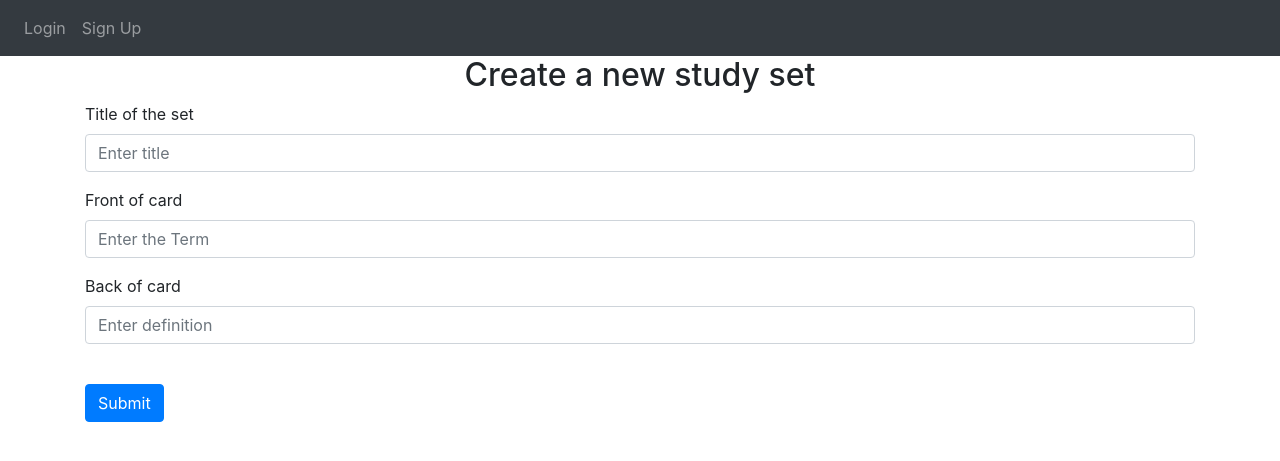
After one commit to Cory-Avrutis/Free-Quizlet, a Flask app: template website/templates/create_set.html in a window 1280 px wide. The commit adds this page. Shown: the top 461 px of the page. Run offline with Flask 2, Linux system fonts and the light colour scheme; the template is opened without the code that fills it, so the values that code supplies are empty; some libraries are stand-ins or nearby versions.

Commit message:
Add input for card set creation

```diff
--- /dev/null
+++ b/website/templates/create_set.html
@@ -0,0 +1,55 @@
+{% extends "base.html" %}
+
+<!-- Overriding TITLE Block from base.html -->
+{% block title %}Login{% endblock %}
+
+<!-- Overriding CONTENT Block from base.html -->
+{% block content %}
+
+<!-- Form for card creation (sends POST) -->
+<form method="POST">
+    <h2 align="center">Create a new study set</h2>
+
+    <!-- Title of the set  -->
+
+    <div class="form-group">
+        <label for="Title">Title of the set</label>
+        <input
+            type="text"
+            class="form-control"
+            id="Title"
+            name="Title of the set"
+            placeholder="Enter title"/>
+    </div>
+
+
+
+    <!-- Front of card -->
+    <div class="form-group">
+        <label for="Term">Front of card</label>
+        <input
+            type="text"
+            class="form-control"
+            id="Term"
+            name="Term of the card"
+            placeholder="Enter the Term"/>
+    </div>
+
+    <!-- Back of card -->
+    <div class="form-group">
+        <label for="Definition">Back of card</label>
+        <input
+            type="text"
+            class="form-control"
+            id="Definition"
+            name="Definition of the card"
+            placeholder="Enter definition"/>
+        </div>
+        <br />
+
+        <button type="submit" class="btn btn-primary">Submit</button>
+
+</form>
+
+
+{% endblock %}
--- a/website/templates/login.html
+++ b/website/templates/login.html
@@ -25,7 +25,7 @@
     <div class="form-group">
         <label for="password">Password</label>
         <input
-            type="text"
+            type="password"
             class="form-control"
             id="password"
             name="password"
--- a/website/views.py
+++ b/website/views.py
@@ -12,3 +12,8 @@ Redirects to main page with user if logged in
 @login_required
 def home():
     return render_template("home.html", user=current_user)
+
+@views.route("/create_set", methods =['POST', 'GET'])
+@login_required
+def create_set():
+    return render_template("create_set.html", user=current_user)
```
Also changed, not shown: website/templates/home.html (+10 -3 lines), website/auth.py (line endings or trailing spaces), website/templates/sign_up.html (line endings or trailing spaces).
